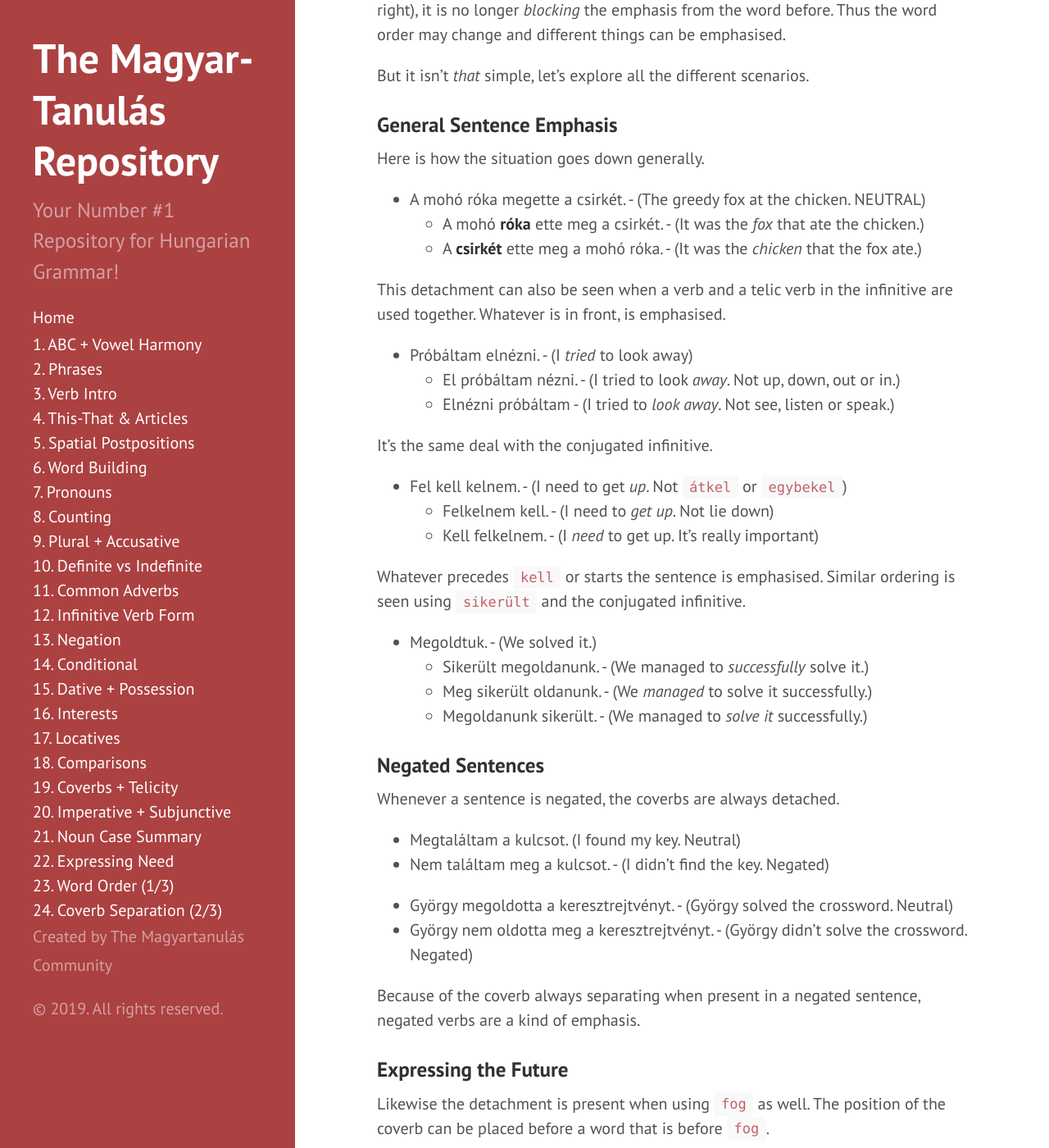
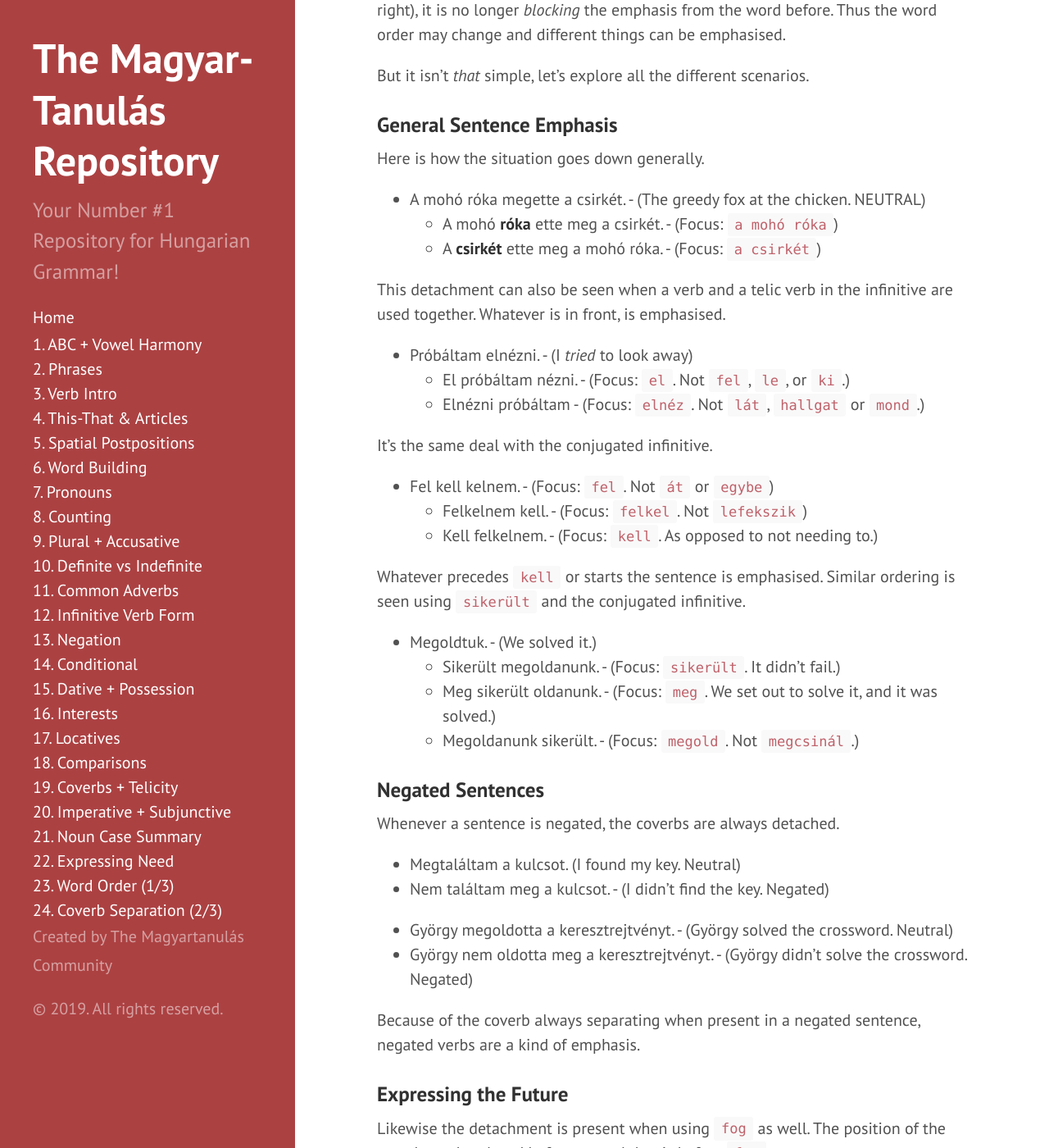
Before and after one commit to Magyartanulas/magyartanulas.github.io, a Jekyll site: the page built from coverb_separation.md, in a window 1280 px wide and 1400 px high, scrolled down 376 px. Shown: the whole window at 82% size. Built offline with Jekyll 4.4.1, drawn with Linux system fonts in a browser that asks for light colours; comment, search, counter and statistics services are not loaded; some of the changed text lies outside the part shown.

Commit message:
Update coverb_separation.md

```diff
--- a/coverb_separation.md
+++ b/coverb_separation.md
@@ -17,27 +17,27 @@ But it isn't *that* simple, let's explore all the different scenarios.
 Here is how the situation goes down generally.
 
 * A mohó róka megette a csirkét. - (The greedy fox at the chicken. NEUTRAL)
-  - A mohó **róka** ette meg a csirkét. - (It was the *fox* that ate the chicken.)
-  - A **csirkét** ette meg a mohó róka.  - (It was the *chicken* that the fox ate.)
+  - A mohó **róka** ette meg a csirkét. - (Focus: `a mohó róka`)
+  - A **csirkét** ette meg a mohó róka.  - (Focus: `a csirkét`)
 
 This detachment can also be seen when a verb and a telic verb in the infinitive are used together. Whatever is in front, is emphasised.
 
 * Próbáltam elnézni. - (I *tried* to look away)
-  - El próbáltam nézni. - (I tried to look *away*. Not up, down, out or in.)
-  - Elnézni próbáltam - (I tried to *look away*. Not see, listen or speak.)
+  - El próbáltam nézni. - (Focus: `el`. Not `fel`, `le`, or `ki`.)
+  - Elnézni próbáltam - (Focus: `elnéz`. Not `lát`, `hallgat` or `mond`.)
 
 It's the same deal with the conjugated infinitive.
 
-* Fel kell kelnem. - (I need to get *up*. Not `átkel` or `egybekel`)
-  - Felkelnem kell. - (I need to *get up*. Not lie down)
-  - Kell felkelnem. - (I *need* to get up. It's really important)
+* Fel kell kelnem. - (Focus: `fel`. Not `át` or `egybe`)
+  - Felkelnem kell. - (Focus: `felkel`. Not `lefekszik`)
+  - Kell felkelnem. - (Focus: `kell`. As opposed to not needing to.)
 
 Whatever precedes `kell` or starts the sentence is emphasised. Similar ordering is seen using `sikerült` and the conjugated infinitive.
 
 * Megoldtuk. - (We solved it.)
-  - Sikerült megoldanunk. - (We managed to *successfully* solve it.)
-  - Meg sikerült oldanunk. - (We *managed* to solve it successfully.)
-  - Megoldanunk sikerült. - (We managed to *solve it* successfully.)
+  - Sikerült megoldanunk. - (Focus: `sikerült`. It didn't fail.)
+  - Meg sikerült oldanunk. - (Focus: `meg`. We set out to solve it, and it was solved.)
+  - Megoldanunk sikerült. - (Focus: `megold`. Not `megcsinál`.)
 
 ### Negated Sentences
 
@@ -56,13 +56,15 @@ Because of the coverb always separating when present in a negated sentence, nega
 Likewise the detachment is present when using `fog` as well. The position of the coverb can be placed before a word that is before `fog`.
 
 * A mohó róka meg fogja enni a csirkét. - (The greedy fox will eat the chicken. Neutral)
-* A mohó róka fogja megenni a csirkét. - (Emphasis on the greedy fox)
-* A  csirkét meg fogja enni a mohó róka. (Emphasis on the verb megeszik)
+* A mohó róka fogja megenni a csirkét. - (Focus: `a mohó róka`)
+* A csirkét meg fogja enni a mohó róka. - (Topic: `a csirkét`, Focus: `megeszik`)
 
 Adding `fog` into a present tense sentence with coverbs changes things up.
 
 * elmegyek » el fogok menni
 * megyek el » fogok elmenni
+
+We saw here that a coverb has to jump in front of **both** verbs, if it wants to be emphasised.
 
 ### In Questions
 
```
